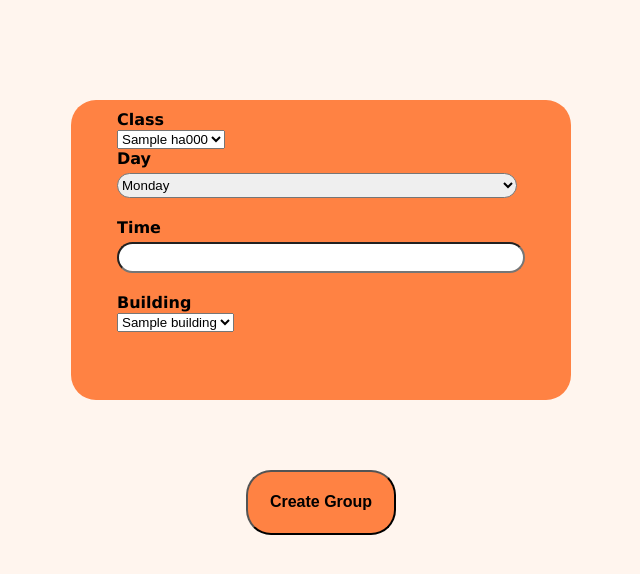
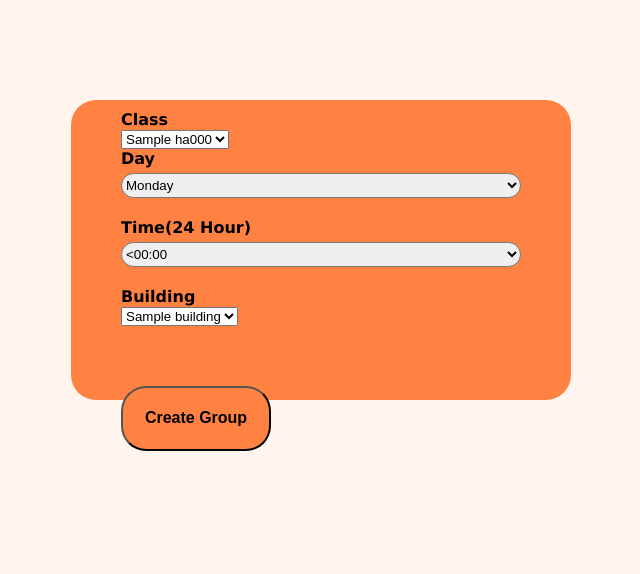
Before and after one commit to JonathanKoning/BeaverColony, a PHP site: page /CreateGroup.php in a window 1280 px wide. Shown: the part 109-683 px from the top of the page, without its empty margins (319-959 px from the left). Run offline with PHP 8.4, Linux system fonts and the light colour scheme; the visitor is signed in with stand-in values (Sample User, id 1); tables that the repository leaves empty or names only in its code hold one stand-in row (values such as "Sample post"); data that the repository does not hold is empty.

Commit message:
Time Selection, consolidation to 1 form
//echo "<label for='Day'>Day</label><br>";
                    //echo "<select id='Day' Day='Day'><br>";
                        /*echo "<option value = 'Monday'>Monday</option>";
                        echo "<option value = 'Tuesday'>Tuesday</option>";
                        echo "<option value = 'Wednesday'>Wednesday</option>";
                        echo "<option value = 'Thursday'>Thursday</option>";
                        echo "<option value = 'Friday'>Friday</option>";
                        echo "<option value = 'Saturday'>Saturday</option>";
                        echo "<option value = 'Sunday'>Sunday</option>";
                */
                //<label for="Time">Time</label><br>
                //<input type="text" id="Time" Time="Time"><br>
                //<label for="BuildingName">Building Name</label><br>
                //<input type="text" id="BuildingName" BuildingName="BuildingName"><br>
            //</form>
<!--<label for="BuildingName">Building Name</label><br>
                <input type="text" id="BuildingName" BuildingName="BuildingName"><br> -->
<form method="get" action="HomePage.php">
        <button type="submit" id="submitButton">Create Group</button>
        </form>

```diff
--- a/CreateGroup.php
+++ b/CreateGroup.php
@@ -25,22 +25,6 @@
                         echo "<option value = 'Class'>" .$row['Subject'], $row['Number']. "</option>";
                     }
                     echo "</select><br>";
-                    //echo "<label for='Day'>Day</label><br>";
-                    //echo "<select id='Day' Day='Day'><br>";
-                        /*echo "<option value = 'Monday'>Monday</option>";
-                        echo "<option value = 'Tuesday'>Tuesday</option>";
-                        echo "<option value = 'Wednesday'>Wednesday</option>";
-                        echo "<option value = 'Thursday'>Thursday</option>";
-                        echo "<option value = 'Friday'>Friday</option>";
-                        echo "<option value = 'Saturday'>Saturday</option>";
-                        echo "<option value = 'Sunday'>Sunday</option>";
-                */
-                //<label for="Time">Time</label><br>
-                //<input type="text" id="Time" Time="Time"><br>
-                //<label for="BuildingName">Building Name</label><br>
-                //<input type="text" id="BuildingName" BuildingName="BuildingName"><br>
-            //</form>
-
                 ?>
                 <label for="Day">Day</label><br>
                 <select id="Day" Day="Day">
@@ -52,8 +36,34 @@
                     <option value = "Saturday">Saturday</option>
                     <option value = "Sunday">Sunday</option>
                 </select><br>
-                <label for="Time">Time</label><br>
-                <input type="text" id="Time" Time="Time"><br>
+                <label for="Time">Time(24 Hour)</label><br>
+                <select id="Time" Time="Time"><br>
+                    <option value ="0000"><00:00</option>
+                    <option value ="0100"><01:00</option>
+                    <option value ="0200"><02:00</option>
+                    <option value ="0300"><03:00</option>
+                    <option value ="0400"><04:00</option>
+                    <option value ="0500"><05:00</option>
+                    <option value ="0600"><06:00</option>
+                    <option value ="0700"><07:00</option>
+                    <option value ="0800"><08:00</option>
+                    <option value ="0900"><09:00</option>
+                    <option value ="1000"><10:00</option>
+                    <option value ="1100"><11:00</option>
+                    <option value ="1200"><12:00</option>
+                    <option value ="1300"><13:00</option>
+                    <option value ="1400"><14:00</option>
+                    <option value ="1500"><15:00</option>
+                    <option value ="1600"><16:00</option>
+                    <option value ="1700"><17:00</option>
+                    <option value ="1800"><18:00</option>
+                    <option value ="1900"><19:00</option>
+                    <option value ="2000"><20:00</option>
+                    <option value ="2100"><21:00</option>
+                    <option value ="2200"><22:00</option>
+                    <option value ="2300"><23:00</option>
+                    <option value ="2400"><24:00</option>
+                </select><br>
                 <?php
                     $query = "SELECT Name FROM Building";
                     $result = mysqli_query($con, $query);
@@ -64,13 +74,8 @@
                     }
                     echo "</select><br>";
                 ?>
-                <!--<label for="BuildingName">Building Name</label><br>
-                <input type="text" id="BuildingName" BuildingName="BuildingName"><br> -->
+                <button type="submit" id="submitButton" action="HomePage.php" method="get">Create Group</button>
             </form>
         </div>
-
-        <form method="get" action="HomePage.php">
-        <button type="submit" id="submitButton">Create Group</button>
-        </form>
     </body>
 </html>
```
